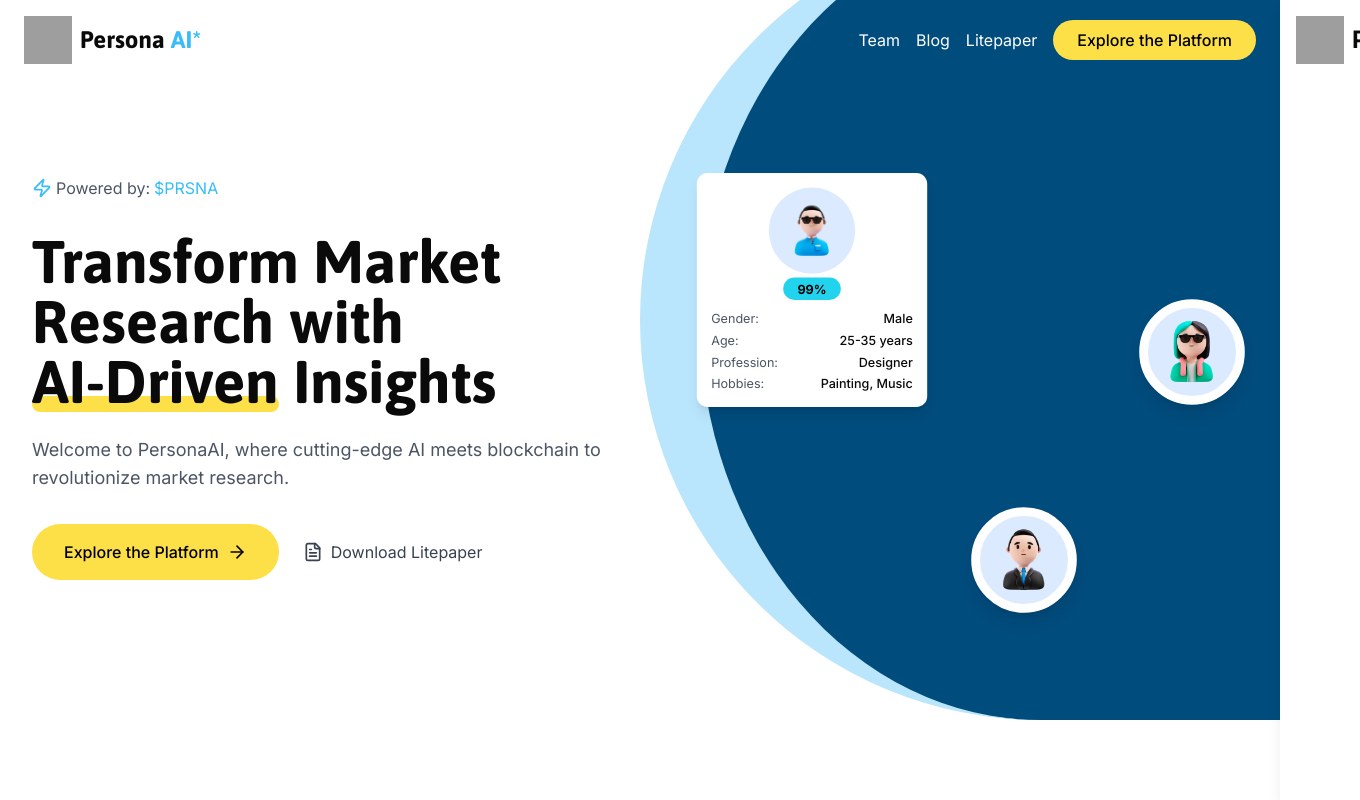
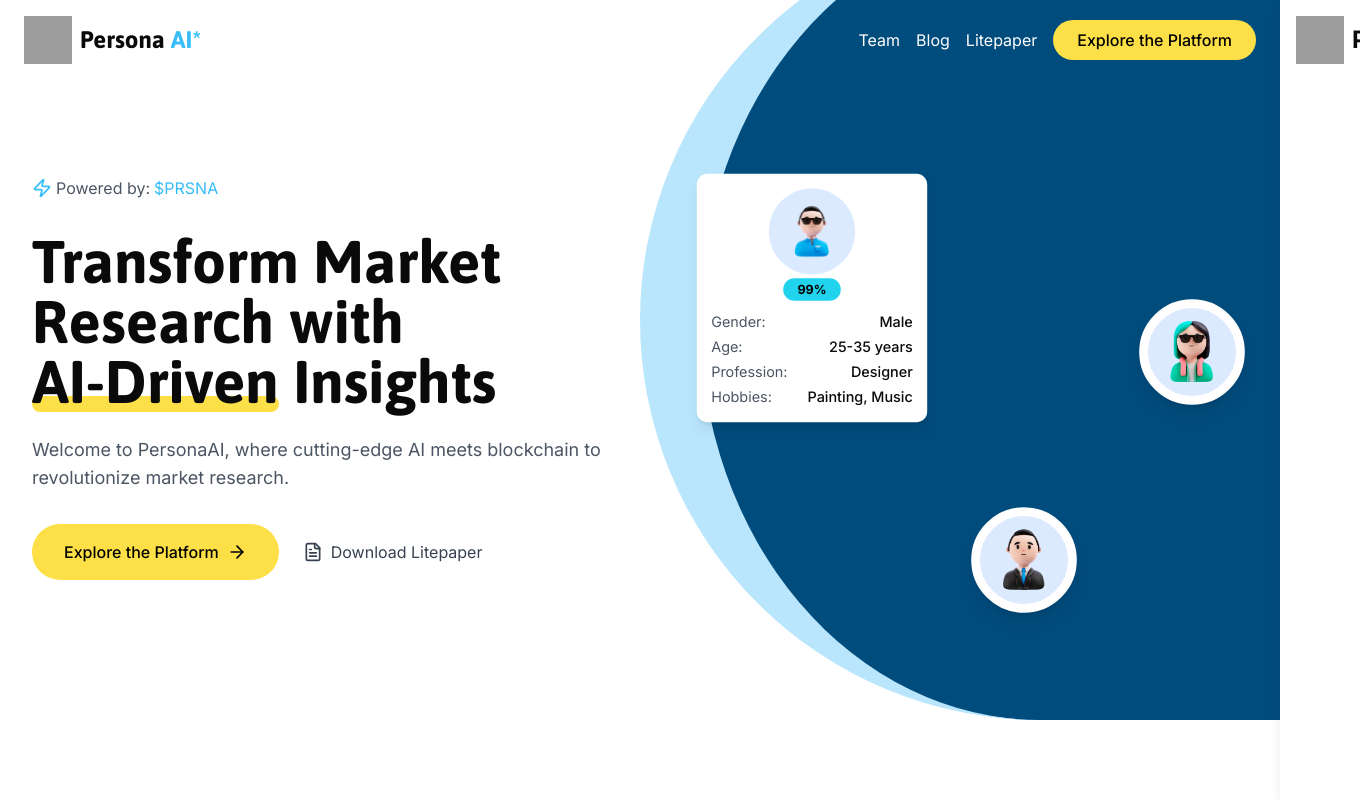
Before and after one commit to tech365aitechcom/persona-ai, a Next.js app: page / in a window 1280 px wide. Shown: the top 800 px of the page, 1360 px wide, since content can reach past the window. Built offline with nearby package versions, Linux system fonts and the light colour scheme; grey boxes are pictures that could not be loaded.

Commit message:
new changes

```diff
--- a/app/globals.css
+++ b/app/globals.css
@@ -70,3 +70,7 @@
     @apply bg-background text-foreground;
   }
 }
+
+body {
+  overflow-x: hidden;
+}
--- a/components/ProfileCard.jsx
+++ b/components/ProfileCard.jsx
@@ -49,19 +49,19 @@
         </span>
       </div>
       <div className="space-y-1">
-        <div className="flex justify-between text-sm">
+        <div className="flex justify-between">
           <span className="text-gray-600">Gender:</span>
           <span className="font-medium">{gender}</span>
         </div>
-        <div className="flex justify-between text-sm">
+        <div className="flex justify-between">
           <span className="text-gray-600">Age:</span>
           <span className="font-medium">{age}</span>
         </div>
-        <div className="flex justify-between text-sm">
+        <div className="flex justify-between">
           <span className="text-gray-600">Profession:</span>
           <span className="font-medium">{profession}</span>
         </div>
-        <div className="flex justify-between text-sm">
+        <div className="flex justify-between">
           <span className="text-gray-600">Hobbies:</span>
           <span className="font-medium">{hobbies}</span>
         </div>
--- a/components/TeamMember.jsx
+++ b/components/TeamMember.jsx
@@ -71,10 +71,10 @@
         </div>
         <div
           className={`absolute top-1/2 -translate-y-1/2 ${
-            imagePosition === "right" ? "-right-20" : "-left-20"
+            imagePosition === "right" ? "-right-32" : "-left-32"
           }`}
         >
-          <div className="w-72 h-72 rounded-full overflow-hidden flex justify-center items-center">
+          <div className="w-72 h-72 rounded-full bg-white overflow-hidden flex justify-center items-center">
             <img
               src={imageSrc}
               alt={name}
--- a/components/Testimonial.jsx
+++ b/components/Testimonial.jsx
@@ -6,8 +6,8 @@
 const Testimonial = () => {
   return (
     <div className="relative min-h-screen bg-blue-50 pt-16 pb-44 px-2 md:px-6 rounded-full">
-      <DecorativeShape className="-top-32 -left-20" />
-      <DecorativeShape className="-bottom-28 -right-20 rotate-180" />
+      <DecorativeShape className="hidden md:block-top-32 -left-20" />
+      <DecorativeShape className="hidden md:block-bottom-28 -right-20 rotate-180" />
 
       <div className="max-w-7xl mx-auto space-y-7">
         <div className="space-y-1 text-center">
```
